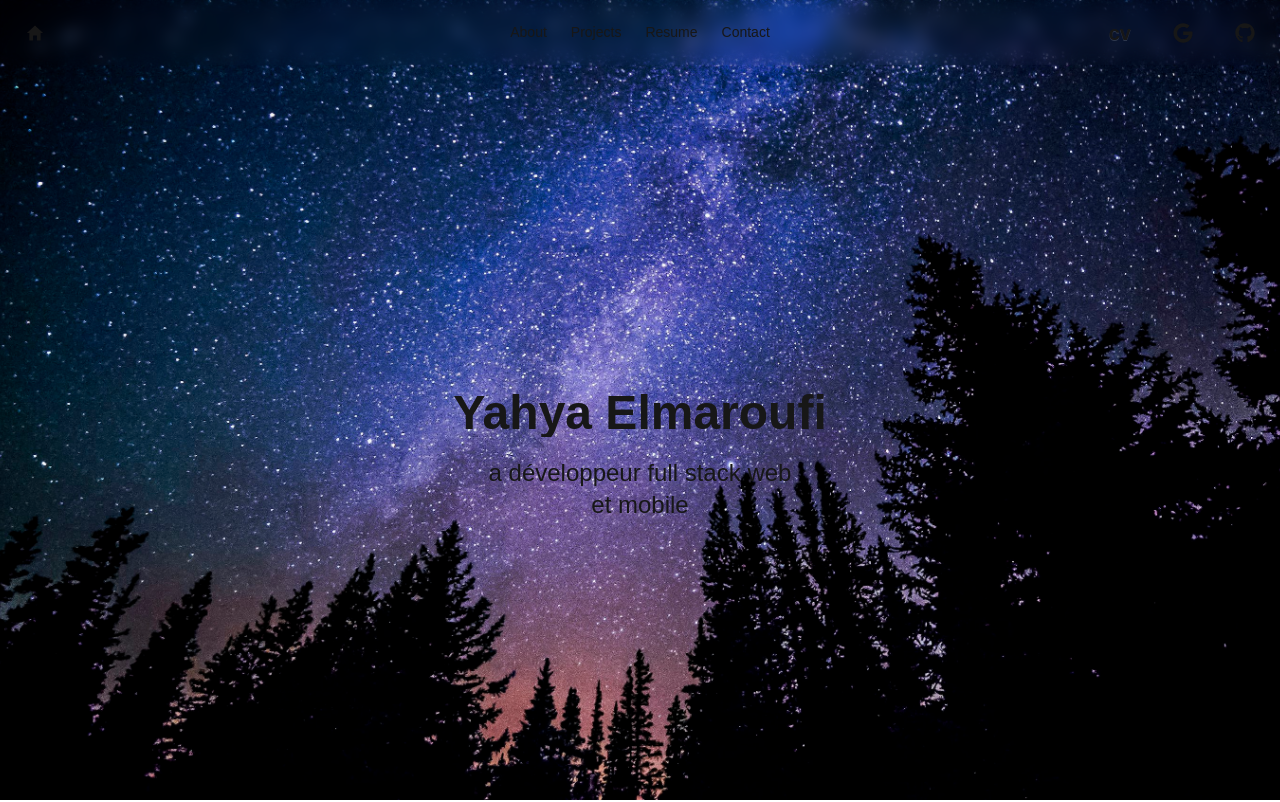
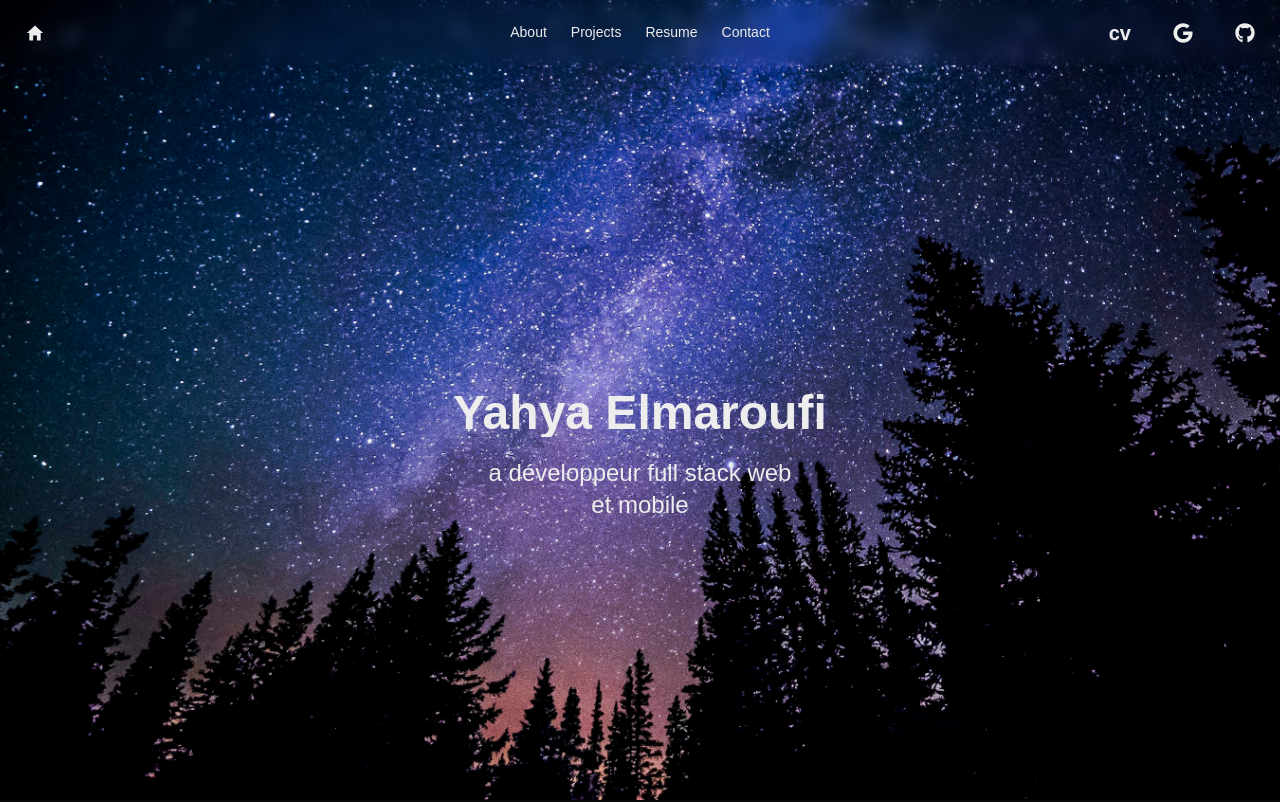
Before and after one commit to y-elmaa/p-portfolio, a Next.js app: page / in a window 1280 px wide. Shown: the top 802 px of the page. Built offline with nearby package versions, Linux system fonts and the light colour scheme.

Commit message:
force dark mode

```diff
--- a/app/globals.css
+++ b/app/globals.css
@@ -1,8 +1,8 @@
 @import "tailwindcss";
 @plugin "daisyui";
 :root {
-  --background: #ffffff;
-  --foreground: #171717;
+  --background: #0a0a0a;
+  --foreground: #ededed;
 }
 
 @theme inline {
@@ -10,13 +10,6 @@
   --color-foreground: var(--foreground);
   --font-sans: var(--font-geist-sans);
   --font-mono: var(--font-geist-mono);
-}
-
-@media (prefers-color-scheme: dark) {
-  :root {
-    --background: #0a0a0a;
-    --foreground: #ededed;
-  }
 }
 
 body {
--- a/app/layout.tsx
+++ b/app/layout.tsx
@@ -24,7 +24,7 @@ export default function RootLayout({
   children: React.ReactNode;
 }>) {
   return (
-    <html lang="en">
+    <html lang="en" data-theme="dark">
       <body
         className={`${geistSans.variable} ${geistMono.variable} antialiased`}
       >
--- a/app/layout/Resume.tsx
+++ b/app/layout/Resume.tsx
@@ -1,22 +1,19 @@
-import React from 'react'
-import Image from 'next/image'
+import React from "react";
+import Image from "next/image";
 const Resume = () => {
   return (
     <section id="Resume" className="flex justify-center items-center p-8">
-      <a href="Yahya Elmaaroufi CV.jpg" download='Yahya Elmaaroufi CV.jpg'>
+      <a href="Yahya Elmaaroufi CV.pdf" download="Yahya Elmaaroufi CV.pdf">
         <Image
           src="/Yahya Elmaaroufi CV.jpg"
           alt="resume"
           width={1000}
           height={1414}
-
           priority
         />
       </a>
+    </section>
+  );
+};
 
-</section>
-
-  )
-}
-
-export default Resume
+export default Resume;
```
Lines whose indentation alone changed are shown as unchanged.
